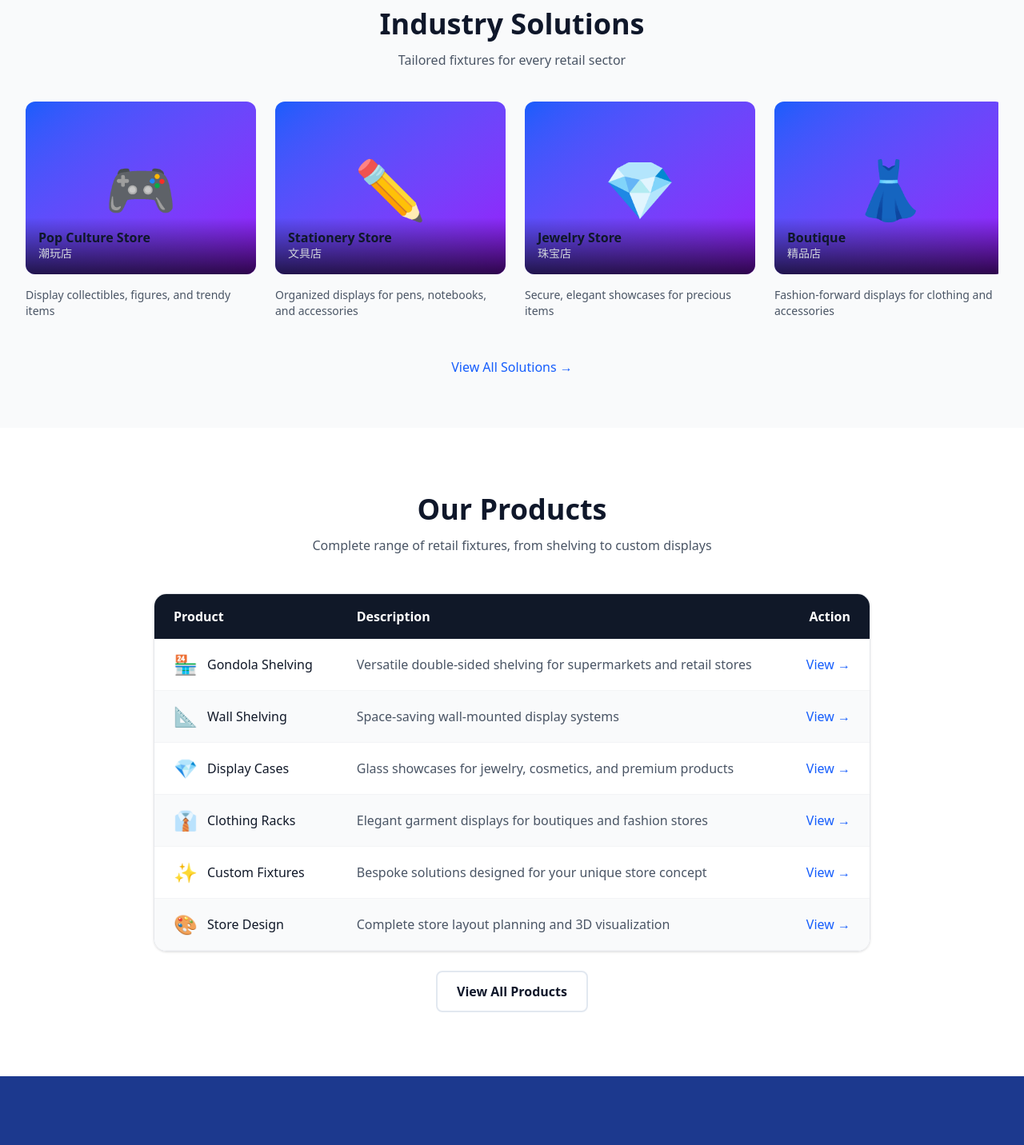
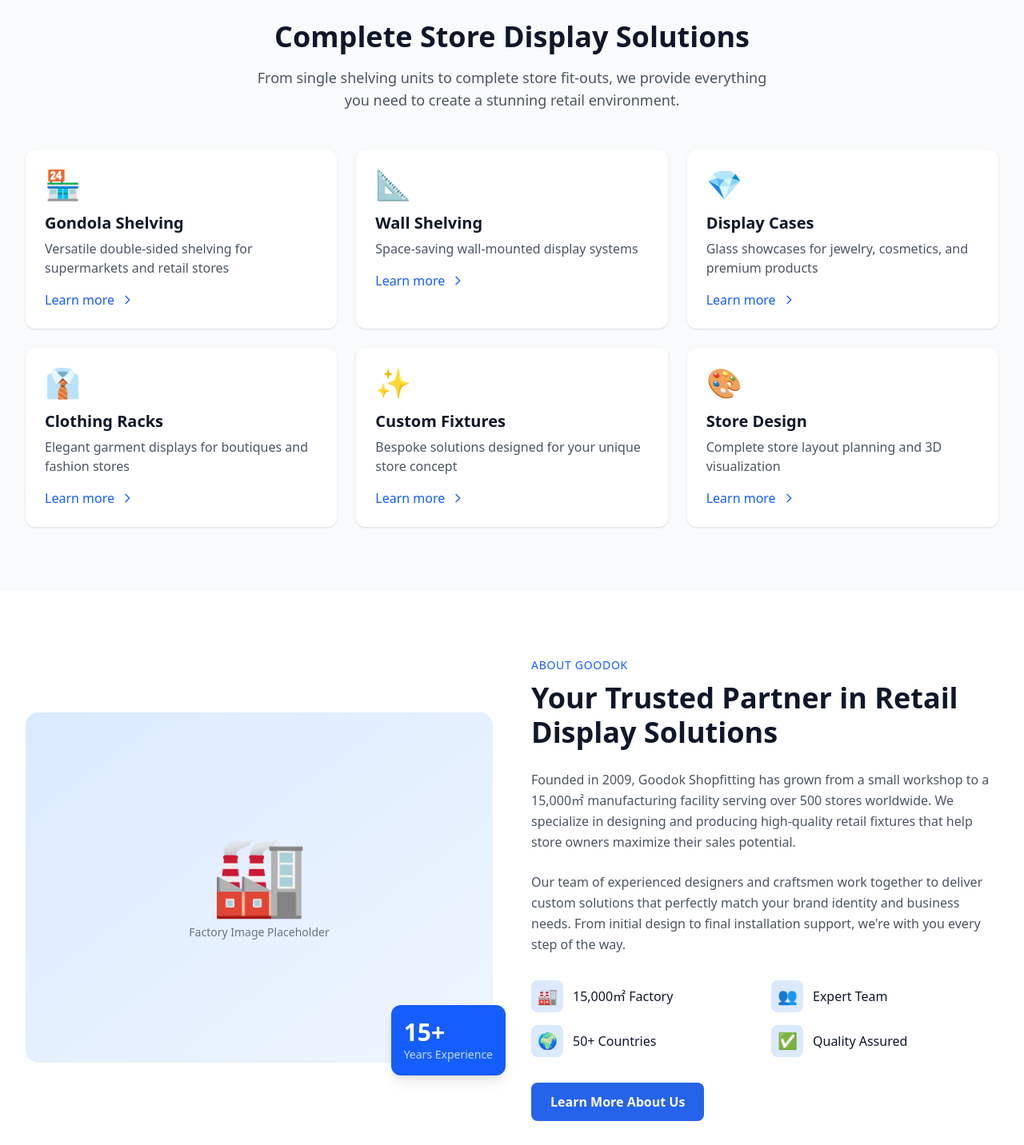
Before and after one commit to Benoy1200/goodok-website, a Next.js app: page / in a window 1280 px wide. Shown: the part 840-2272 px from the top of the page at 80% size. Built offline with nearby package versions, Linux system fonts and the light colour scheme.

Commit message:
feat: optimize homepage - restore card grid for products, add about section, remove Chinese from solutions

```diff
--- a/app/page.tsx
+++ b/app/page.tsx
@@ -49,55 +49,43 @@ const products = [
   },
 ];
 
-// Industry solutions (6 solutions)
+// Industry solutions (6 solutions) - NO Chinese text
 const solutions = [
   {
     name: "Pop Culture Store",
-    subtitle: "潮玩店",
     description: "Display collectibles, figures, and trendy items",
     icon: "🎮",
     href: "/solutions/pop-culture",
-    image: "/images/solutions/pop-culture.jpg"
   },
   {
     name: "Stationery Store",
-    subtitle: "文具店",
     description: "Organized displays for pens, notebooks, and accessories",
     icon: "✏️",
     href: "/solutions/stationery",
-    image: "/images/solutions/stationery.jpg"
   },
   {
     name: "Jewelry Store",
-    subtitle: "珠宝店",
     description: "Secure, elegant showcases for precious items",
     icon: "💎",
     href: "/solutions/jewelry-store",
-    image: "/images/solutions/jewelry.jpg"
   },
   {
     name: "Boutique",
-    subtitle: "精品店",
     description: "Fashion-forward displays for clothing and accessories",
     icon: "👗",
     href: "/solutions/boutique",
-    image: "/images/solutions/boutique.jpg"
   },
   {
     name: "Toy Store",
-    subtitle: "玩具店",
     description: "Fun, safe, and accessible toy displays",
     icon: "🧸",
     href: "/solutions/toy-store",
-    image: "/images/solutions/toy-store.jpg"
   },
   {
     name: "Lifestyle Store",
-    subtitle: "生活馆",
     description: "Home goods and lifestyle product displays",
     icon: "🏠",
     href: "/solutions/lifestyle",
-    image: "/images/solutions/lifestyle.jpg"
   },
 ];
 
@@ -240,91 +228,146 @@ export default function Home() {
         </div>
       </section>
 
-      {/* Solutions Gallery - Horizontal Scroll (See It In Action style) */}
-      <section className="py-16 bg-gray-50">
+      {/* Products - Card Grid Style (2 rows x 3 cols) */}
+      <section className="py-20 bg-gray-50">
         <div className="container">
-          <div className="text-center mb-10">
-            <h2 className="text-3xl md:text-4xl font-bold mb-3">Industry Solutions</h2>
-            <p className="text-gray-600">Tailored fixtures for every retail sector</p>
+          <div className="text-center mb-12">
+            <h2 className="text-3xl md:text-4xl font-bold mb-4">
+              Complete Store Display Solutions
+            </h2>
+            <p className="text-gray-600 text-lg max-w-2xl mx-auto">
+              From single shelving units to complete store fit-outs, we provide everything you need
+              to create a stunning retail environment.
+            </p>
           </div>
-          <div className="flex gap-6 overflow-x-auto pb-6 snap-x snap-mandatory scrollbar-hide">
+
+          <div className="grid md:grid-cols-2 lg:grid-cols-3 gap-6">
+            {products.map((product) => (
+              <Link
+                key={product.name}
+                href={product.href}
+                className="bg-white rounded-xl p-6 shadow-sm hover:shadow-md transition group"
+              >
+                <div className="text-4xl mb-4">{product.icon}</div>
+                <h3 className="text-xl font-semibold mb-2 group-hover:text-blue-600 transition-colors">
+                  {product.name}
+                </h3>
+                <p className="text-gray-600 mb-4">{product.description}</p>
+                <div className="text-blue-600 font-medium flex items-center gap-2">
+                  Learn more
+                  <svg className="w-4 h-4 group-hover:translate-x-1 transition-transform" fill="none" viewBox="0 0 24 24" stroke="currentColor">
+                    <path strokeLinecap="round" strokeLinejoin="round" strokeWidth={2} d="M9 5l7 7-7 7" />
+                  </svg>
+                </div>
+              </Link>
+            ))}
+          </div>
+        </div>
+      </section>
+
+      {/* About Section - Ujoy Style */}
+      <section className="py-20 bg-white">
+        <div className="container">
+          <div className="grid lg:grid-cols-2 gap-12 items-center">
+            {/* Left - Image Placeholder */}
+            <div className="relative">
+              <div className="aspect-[4/3] bg-gradient-to-br from-blue-100 to-blue-50 rounded-2xl flex items-center justify-center">
+                <div className="text-center">
+                  <span className="text-8xl block mb-4">🏭</span>
+                  <p className="text-gray-500 text-sm">Factory Image Placeholder</p>
+                </div>
+              </div>
+              {/* Floating badge */}
+              <div className="absolute -bottom-4 -right-4 bg-blue-600 text-white rounded-xl p-4 shadow-lg">
+                <div className="text-3xl font-bold">15+</div>
+                <div className="text-sm text-blue-200">Years Experience</div>
+              </div>
+            </div>
+
+            {/* Right - Content */}
+            <div>
+              <span className="text-blue-600 font-medium text-sm uppercase tracking-wider">About Goodok</span>
+              <h2 className="text-3xl md:text-4xl font-bold mt-2 mb-6">
+                Your Trusted Partner in Retail Display Solutions
+              </h2>
+              <p className="text-gray-600 mb-6 leading-relaxed">
+                Founded in 2009, Goodok Shopfitting has grown from a small workshop to a 15,000㎡
+                manufacturing facility serving over 500 stores worldwide. We specialize in designing
+                and producing high-quality retail fixtures that help store owners maximize their sales potential.
+              </p>
+              <p className="text-gray-600 mb-8 leading-relaxed">
+                Our team of experienced designers and craftsmen work together to deliver custom solutions
+                that perfectly match your brand identity and business needs. From initial design to final
+                installation support, we&apos;re with you every step of the way.
+              </p>
+
+              {/* Key Points */}
+              <div className="grid grid-cols-2 gap-4 mb-8">
+                <div className="flex items-center gap-3">
+                  <div className="w-10 h-10 bg-blue-100 rounded-lg flex items-center justify-center text-xl">🏭</div>
+                  <span className="font-medium">15,000㎡ Factory</span>
+                </div>
+                <div className="flex items-center gap-3">
+                  <div className="w-10 h-10 bg-blue-100 rounded-lg flex items-center justify-center text-xl">👥</div>
+                  <span className="font-medium">Expert Team</span>
+                </div>
+                <div className="flex items-center gap-3">
+                  <div className="w-10 h-10 bg-blue-100 rounded-lg flex items-center justify-center text-xl">🌍</div>
+                  <span className="font-medium">50+ Countries</span>
+                </div>
+                <div className="flex items-center gap-3">
+                  <div className="w-10 h-10 bg-blue-100 rounded-lg flex items-center justify-center text-xl">✅</div>
+                  <span className="font-medium">Quality Assured</span>
+                </div>
+              </div>
+
+              <Link href="/about" className="btn btn-primary">
+                Learn More About Us
+              </Link>
+            </div>
+          </div>
+        </div>
+      </section>
+
+      {/* Solutions - Card Grid (No Chinese) */}
+      <section className="py-20 bg-gray-50">
+        <div className="container">
+          <div className="text-center mb-12">
+            <h2 className="text-3xl md:text-4xl font-bold mb-4">
+              Industry Solutions
+            </h2>
+            <p className="text-gray-600 text-lg max-w-2xl mx-auto">
+              We understand that different retail sectors have unique display requirements.
+              Explore solutions tailored for your industry.
+            </p>
+          </div>
+
+          <div className="grid md:grid-cols-2 lg:grid-cols-3 gap-6">
             {solutions.map((solution) => (
               <Link
                 key={solution.name}
                 href={solution.href}
-                className="flex-shrink-0 w-72 snap-center group"
+                className="bg-white rounded-xl p-6 shadow-sm hover:shadow-md transition group"
               >
-                <div className="relative aspect-[4/3] bg-gradient-to-br from-blue-600 to-purple-600 rounded-xl overflow-hidden mb-4">
-                  <div className="absolute inset-0 flex items-center justify-center">
-                    <span className="text-white text-7xl group-hover:scale-110 transition-transform">{solution.icon}</span>
-                  </div>
-                  <div className="absolute bottom-0 left-0 right-0 bg-gradient-to-t from-black/70 to-transparent p-4">
-                    <h3 className="text-white font-semibold">{solution.name}</h3>
-                    <p className="text-gray-300 text-sm">{solution.subtitle}</p>
-                  </div>
+                <div className="text-4xl mb-4">{solution.icon}</div>
+                <h3 className="text-xl font-semibold mb-2 group-hover:text-blue-600 transition-colors">
+                  {solution.name}
+                </h3>
+                <p className="text-gray-600 mb-4">{solution.description}</p>
+                <div className="text-blue-600 font-medium flex items-center gap-2">
+                  Explore Solutions
+                  <svg className="w-4 h-4 group-hover:translate-x-1 transition-transform" fill="none" viewBox="0 0 24 24" stroke="currentColor">
+                    <path strokeLinecap="round" strokeLinejoin="round" strokeWidth={2} d="M17 8l4 4m0 0l-4 4m4-4H3" />
+                  </svg>
                 </div>
-                <p className="text-gray-600 text-sm group-hover:text-blue-600 transition">{solution.description}</p>
               </Link>
             ))}
           </div>
-          <div className="text-center mt-6">
-            <Link href="/solutions" className="text-blue-600 font-medium hover:underline">
-              View All Solutions →
+
+          <div className="text-center mt-8">
+            <Link href="/solutions" className="btn btn-secondary">
+              View All Solutions
             </Link>
-          </div>
-        </div>
-      </section>
-
-      {/* Products Table (Standard vs comparison style) */}
-      <section className="py-20">
-        <div className="container">
-          <div className="text-center mb-12">
-            <h2 className="text-3xl md:text-4xl font-bold mb-3">Our Products</h2>
-            <p className="text-gray-600 max-w-2xl mx-auto">
-              Complete range of retail fixtures, from shelving to custom displays
-            </p>
-          </div>
-          <div className="max-w-4xl mx-auto">
-            <div className="overflow-hidden rounded-2xl border border-gray-200 shadow-sm">
-              <table className="w-full">
-                <thead>
-                  <tr className="bg-gray-900 text-white">
-                    <th className="py-4 px-6 text-left font-semibold">Product</th>
-                    <th className="py-4 px-6 text-left font-semibold hidden md:table-cell">Description</th>
-                    <th className="py-4 px-6 text-right font-semibold">Action</th>
-                  </tr>
-                </thead>
-                <tbody>
-                  {products.map((product, index) => (
-                    <tr
-                      key={product.name}
-                      className={`${index % 2 === 0 ? "bg-white" : "bg-gray-50"} border-b border-gray-100 hover:bg-blue-50 transition`}
-                    >
-                      <td className="py-4 px-6">
-                        <div className="flex items-center gap-3">
-                          <span className="text-2xl">{product.icon}</span>
-                          <span className="font-medium text-gray-900">{product.name}</span>
-                        </div>
-                      </td>
-                      <td className="py-4 px-6 text-gray-600 hidden md:table-cell">{product.description}</td>
-                      <td className="py-4 px-6 text-right">
-                        <Link
-                          href={product.href}
-                          className="text-blue-600 font-medium hover:underline"
-                        >
-                          View →
-                        </Link>
-                      </td>
-                    </tr>
-                  ))}
-                </tbody>
-              </table>
-            </div>
-            <div className="text-center mt-6">
-              <Link href="/products" className="btn btn-secondary">
-                View All Products
-              </Link>
-            </div>
           </div>
         </div>
       </section>
@@ -367,7 +410,7 @@ export default function Home() {
                 key={testimonial.name}
                 className="bg-gray-700/50 backdrop-blur rounded-xl p-8 relative"
               >
-                <div className="text-blue-400 text-4xl mb-4">"</div>
+                <div className="text-blue-400 text-4xl mb-4">&ldquo;</div>
                 <p className="text-gray-300 mb-6 leading-relaxed">
                   {testimonial.quote}
                 </p>
@@ -425,7 +468,6 @@ export default function Home() {
 
       {/* Contact Form Section (Simplified dark style) */}
       <section className="py-20 bg-gray-900 relative overflow-hidden">
-        {/* Background overlay */}
         <div className="absolute inset-0 opacity-30">
           <div className="absolute inset-0 bg-gradient-to-br from-blue-900 to-gray-900"></div>
         </div>
@@ -444,7 +486,6 @@ export default function Home() {
               method="POST"
               className="space-y-4"
             >
-              {/* FormSubmit Configuration */}
               <input type="hidden" name="_subject" value="New Inquiry from Goodok Website Homepage" />
               <input type="hidden" name="_next" value="https://www.goodokshop.com/contact?success=true" />
               <input type="hidden" name="_captcha" value="false" />
```
